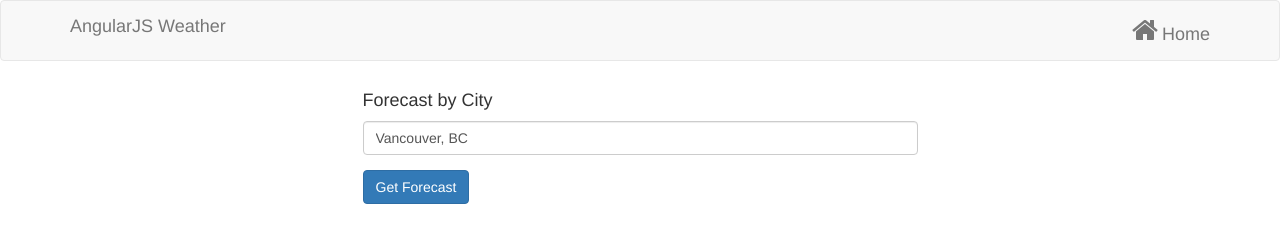
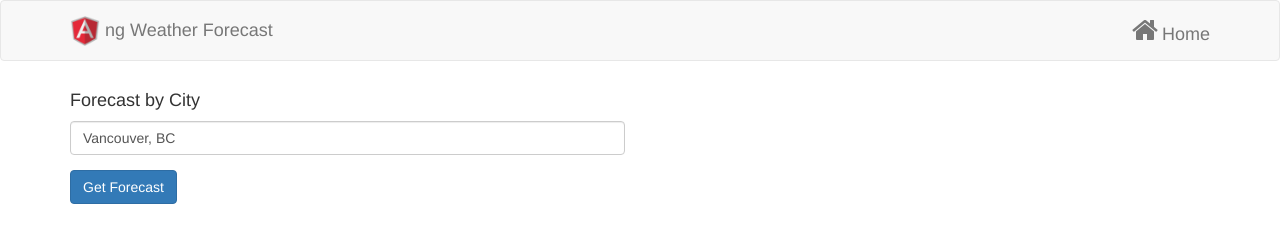
Before and after one commit to jzntam/ng-weather-app, a plain HTML site: page index.html at #/forecast in a window 1280 px wide. Drawn offline with nearby package versions, Linux system fonts and the light colour scheme; some packages are replaced by stand-ins of ours.

Commit message:
Add forecast and style changes

```diff
--- a/index.html
+++ b/index.html
@@ -7,6 +7,7 @@
     <!-- load bootstrap and fontawesome via CDN -->
     <link rel="stylesheet" href="//bootswatch.com/sandstone/bootstrap.min.css" />
     <link rel="stylesheet" href="//maxcdn.bootstrapcdn.com/font-awesome/4.5.0/css/font-awesome.min.css" />
+    <link rel="stylesheet" href="stylesheets/base.css" />
     <!-- load angular via CDN -->
     <script src="//code.angularjs.org/1.4.8/angular.min.js"></script>
     <script src="//code.angularjs.org/1.4.8/angular-route.min.js"></script>
@@ -23,7 +24,10 @@
       <nav class="navbar navbar-default">
         <div class="container">
           <div class="navbar-header">
-            <a class="navbar-brand" href="#/">AngularJS Weather</a>
+            <a class="navbar-brand" href="#/">
+              <span><img src="images/angular_logo.png" class="navbar-logo"></span>
+              <span>ng Weather Forecast</span>
+            </a>
           </div>
           <ul class="nav navbar-nav navbar-right">
             <li>
--- a/pages/home.html
+++ b/pages/home.html
@@ -1,5 +1,5 @@
 <div class="row">
-  <div class="col-md-6 col-md-offset-3">
+  <div class="col-md-6">
     <h4>Forecast by City</h4>
     <form ng-submit="submit()">
       <div class="form-group">
```
Also changed, not shown: directives/weather_forecast.html (+4 -0 lines), pages/forecast.html (+2 -1 lines).
